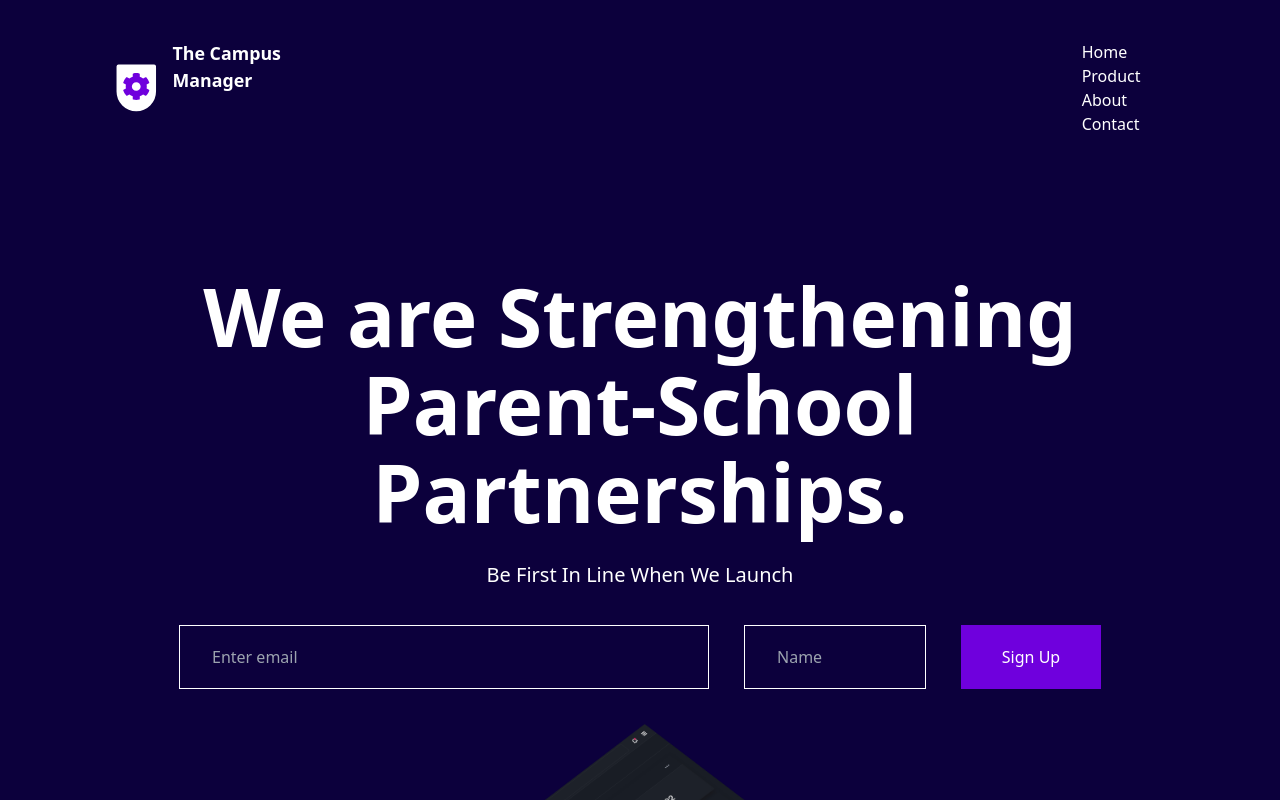
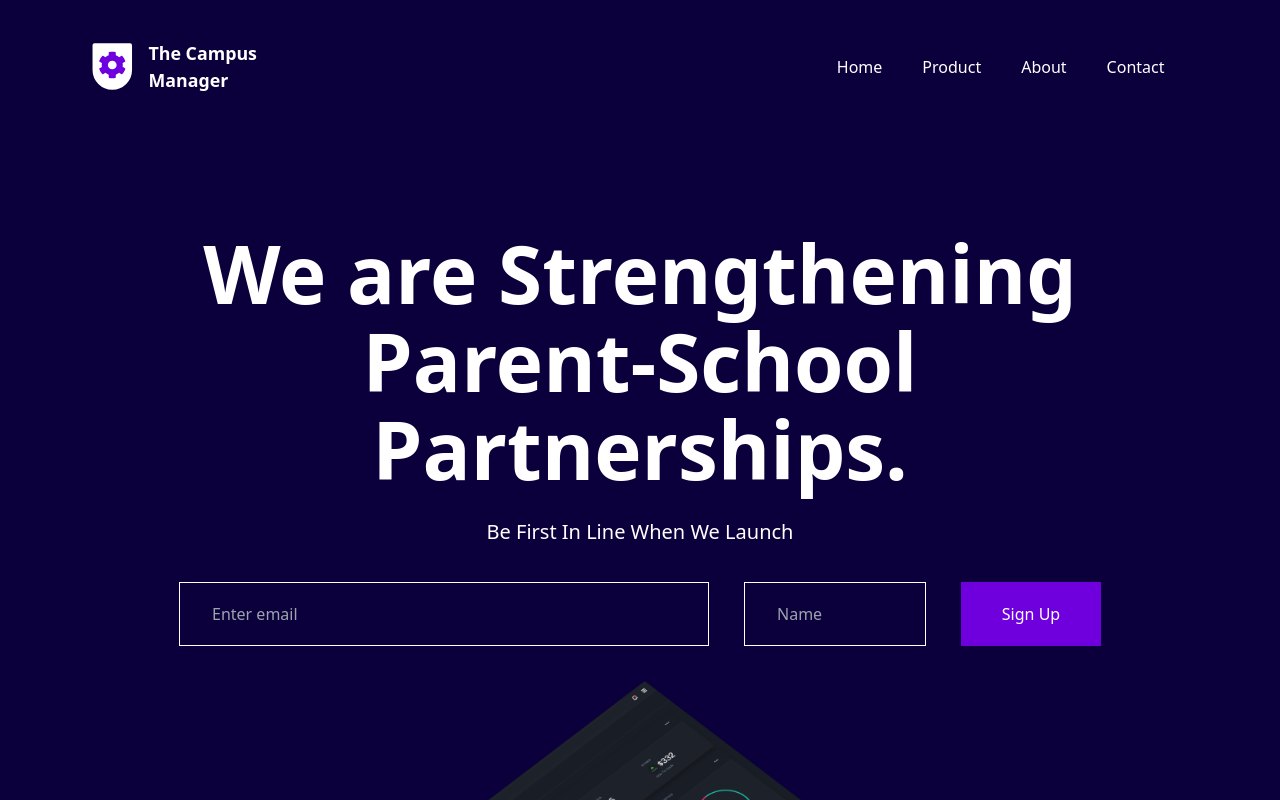
Before and after one commit to joelebukatobi/tcm-landing-page, a Next.js app: page / in a window 1280 px wide. Shown: the top 800 px of the page. Built offline with nearby package versions, Linux system fonts and the light colour scheme.

Commit message:
Made styling changes to the navbar page for mobile

```diff
--- a/src/app/_components/organisms/Navbar.jsx
+++ b/src/app/_components/organisms/Navbar.jsx
@@ -1,3 +1,7 @@
+'use client';
+// React
+import { useState } from 'react';
+
 // Next JS
 import Image from 'next/image';
 
@@ -7,20 +11,22 @@ import { Container } from '@/_components/molecules/Container';
 // Images
 import Logo from '@/_assets/images/icons/logo.svg';
 import IconMenu from '@/_assets/images/icons/icon-menu.svg';
+import IconClose from '@/_assets/images/icons/icon-close.svg';
 import Link from 'next/link';
 
 export const Navbar = () => {
+  const [open, setOpen] = useState();
   return (
-    <Container>
-      <nav className="navbar">
+    <nav className={open ? `navbar fixed w-full h-full items-start` : `navbar relative items-center`}>
       <div className="navbar-logo">
         <Image className="d-block d-lg-none" src={Logo} alt="" />
         <h4>The Campus Manager</h4>
       </div>
-        <div className="navbar-menu">
-          <Image className="d-block d-lg-none" src={IconMenu} alt="" />
+      <div className="navbar-menu" onClick={() => setOpen(!open)}>
+        <Image className="d-block d-lg-none" src={open ? IconClose : IconMenu} alt="" />
       </div>
-        <ul className="navbar-link">
+
+      <ul className={open ? `navbar-link flex` : `navbar-link hidden lg:flex`}>
         <li className="navbar-item">
           <Link href="#">Home</Link>
         </li>
@@ -35,6 +41,5 @@ export const Navbar = () => {
         </li>
       </ul>
     </nav>
-    </Container>
   );
 };
```
Lines whose indentation alone changed are shown as unchanged.
